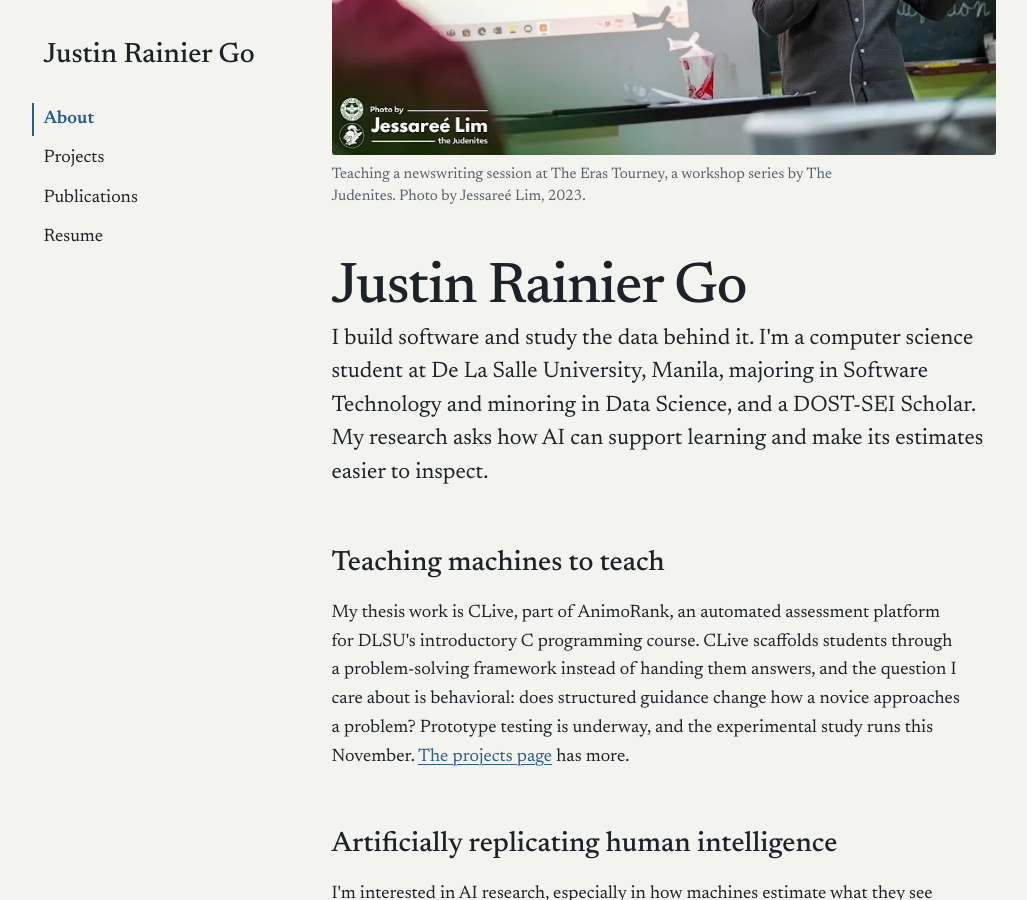
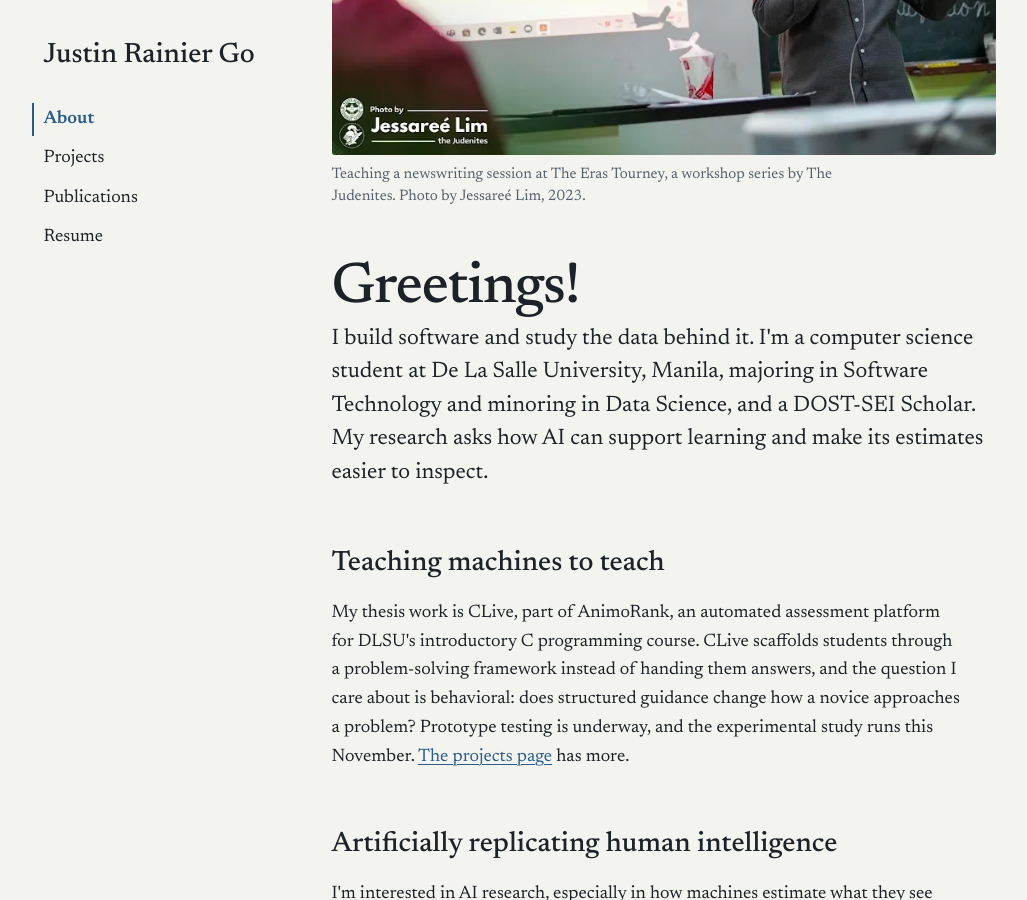
Before and after one commit to jrgo7/jrgo7.github.io, a Jekyll site: the page built from index.html, in a window 1280 px wide and 900 px high, scrolled down 336 px. Shown: the whole window, without its empty margins (113-1140 px from the left). Built offline with Jekyll 4.4.1, drawn with Linux system fonts in a browser that asks for light colours.

Commit message:
Minor revisions

```diff
--- a/index.html
+++ b/index.html
@@ -17,7 +17,7 @@ image: assets/img/hero.webp
   </figure>
 </section>
 
-<h1>{{ site.title }}</h1>
+<h1>Greetings!</h1>
 <p class="lede">
   I build software and study the data behind it. I'm a computer science
   student at De La Salle University, Manila, majoring in Software
--- a/resume.html
+++ b/resume.html
@@ -13,8 +13,6 @@ description: Resume of Justin Rainier Go, computer science student and software
   <a href="{{ '/assets/pdf/resume.pdf' | relative_url }}" target="_blank" rel="noopener">Open in a new tab</a>
 </div>
 
-<p class="muted">The preview below is hidden on small screens. Use the links above to read the PDF on a phone.</p>
-
 <iframe
   class="resume-frame"
   src="{{ '/assets/pdf/resume.pdf' | relative_url }}#view=FitH"
```
